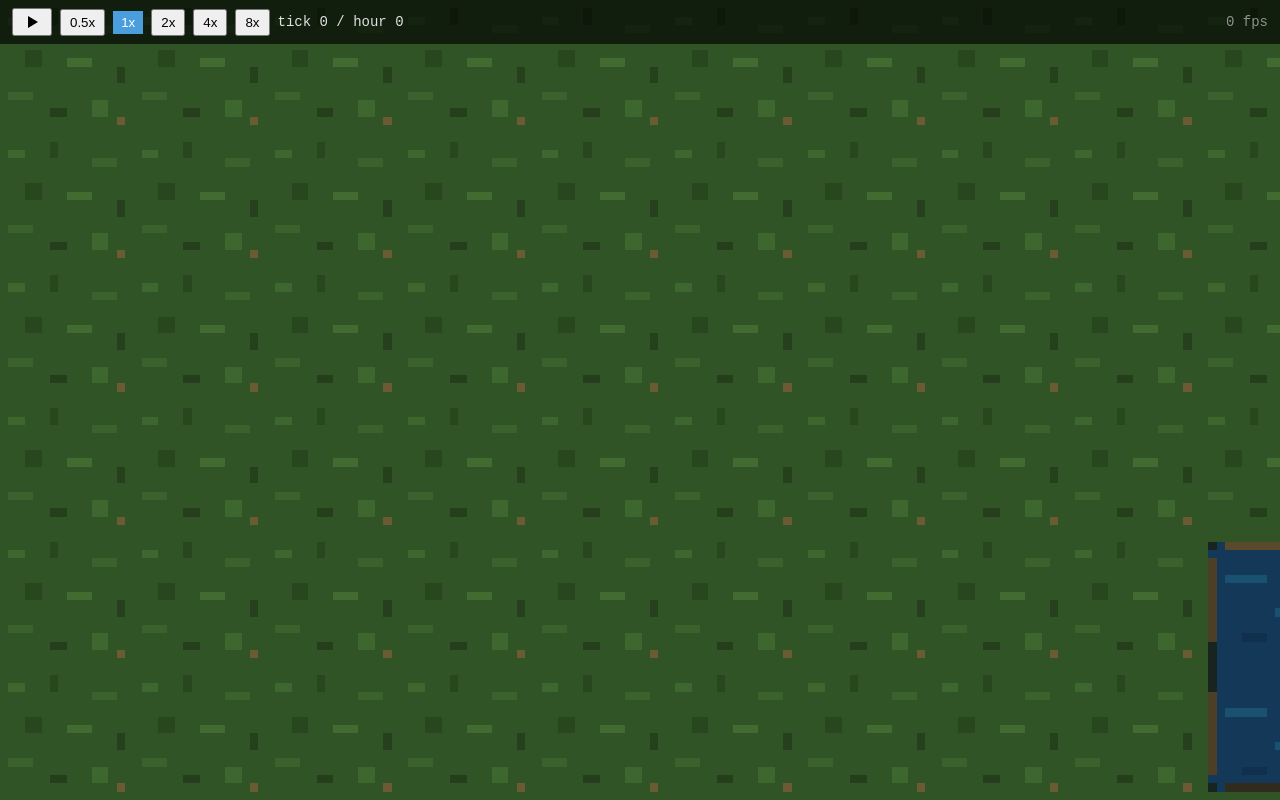
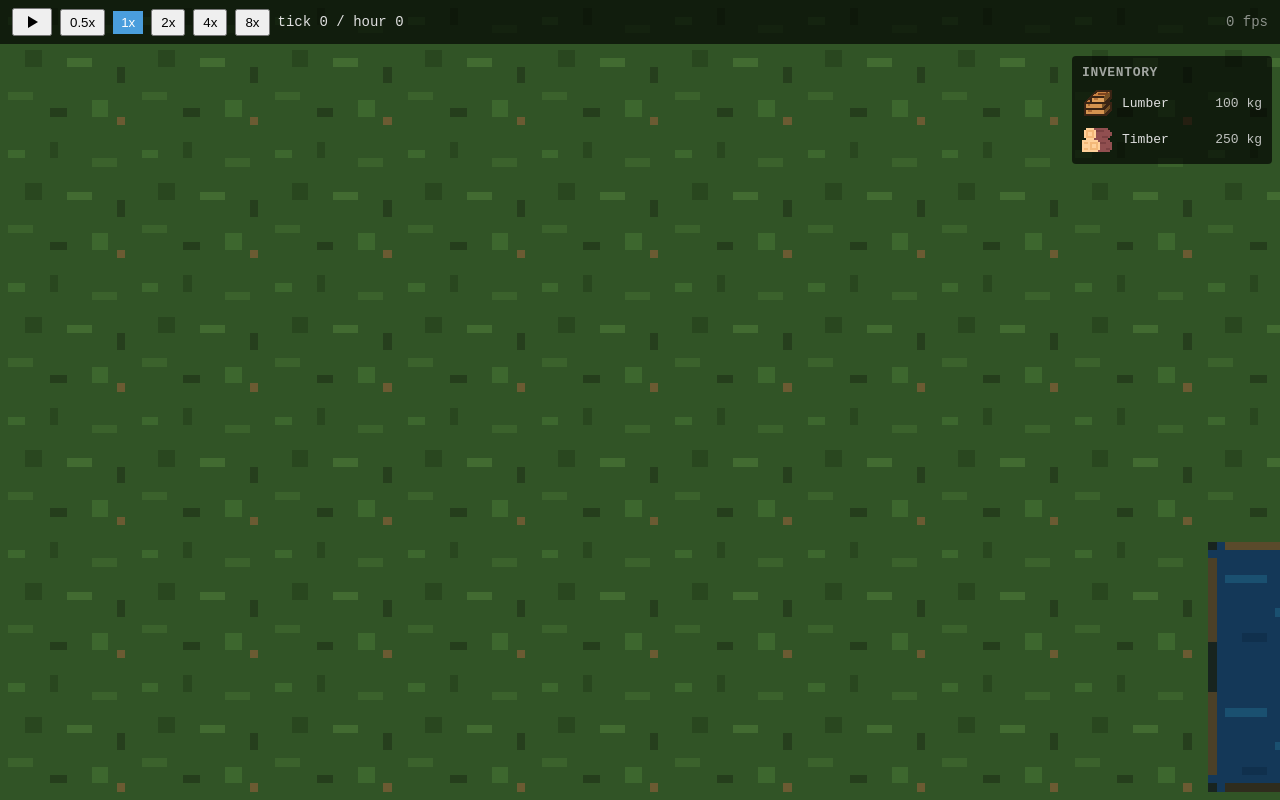
Before and after one commit to triflicacid/energy-game, a website built with Vite: page index.html in a window 1280 px wide. Built offline with nearby package versions, Linux system fonts and the light colour scheme.

Commit message:
Added inventory panel

```diff
--- a/src/application/index.ts
+++ b/src/application/index.ts
@@ -13,6 +13,7 @@ import { loadBundledContent } from "@content/ContentLoader";
 import { buildIndexedCatalog, type IndexedCatalog } from "@content/IndexedCatalog";
 import { createCampaignState, type CampaignState, type ReadonlyCampaignState } from "@simulation/CampaignState";
 import initialCentreMapJson from "@simulation/fixtures/initial-centre-map.json";
+import initialInventoryJson from "@simulation/fixtures/initial-inventory.json";
 
 /** merged event map for the application bus; grows as subsystems are added */
 export type AppEventMap = SimClockEventMap;
@@ -74,6 +75,15 @@ export class Application implements Disposable {
       sites: initialCentreMap.idCounters.sites,
       towns: initialCentreMap.idCounters.towns,
     };
+
+    // Starting inventory is data-driven, same as the centre-map bootstrap above.
+    const initialInventory = initialInventoryJson as { readonly quantities: Readonly<Record<string, number>> };
+    for (const resourceId of Object.keys(initialInventory.quantities)) {
+      if (!this.catalog.getResource(resourceId)) {
+        throw new Error(`initial-inventory.json references unknown resource "${resourceId}"`);
+      }
+    }
+    this.campaignState.inventory = JSON.parse(JSON.stringify(initialInventory)) as CampaignState["inventory"];
   }
 
   /** returns the canvas element this application renders into */
--- a/src/content/fixtures/resources.json
+++ b/src/content/fixtures/resources.json
@@ -20,5 +20,16 @@
     "waste": true,
     "hazardous": false,
     "iconId": "icon-wood-waste"
+  },
+  {
+    "id": "lumber",
+    "category": "organic",
+    "unit": "kg",
+    "storable": true,
+    "importable": true,
+    "renewable": true,
+    "waste": false,
+    "hazardous": false,
+    "iconId": "icon-lumber"
   }
 ]
--- a/src/index.ts
+++ b/src/index.ts
@@ -1,7 +1,7 @@
 import "./style.css";
 import { createApplication } from "@application";
 import { CanvasRenderer } from "@rendering";
-import { UiShell } from "@ui";
+import { UiShell, InventoryPanel } from "@ui";
 
 const canvas = document.getElementById("game-canvas");
 const uiRoot = document.getElementById("ui-root");
@@ -16,4 +16,5 @@ if (!(uiRoot instanceof HTMLElement)) {
 const app = createApplication(canvas, uiRoot);
 new CanvasRenderer(app);
 new UiShell(app);
+new InventoryPanel(app);
 app.start();
--- a/src/rendering/index.ts
+++ b/src/rendering/index.ts
@@ -9,6 +9,13 @@ export {
 } from "./ReservoirAutotile";
 
 export { AtlasLoader, type AtlasLoadState, type ImageFactory, type LoadableImage } from "./AtlasLoader";
+export {
+  WORLD_SPRITES,
+  ATLAS_WIDTH,
+  ATLAS_HEIGHT,
+  type WorldSpriteId,
+  type AtlasSpriteDescriptor,
+} from "./generated/world-atlas";
 export { WorldAtlasPainter, MISSING_SPRITE_COLOR } from "./WorldAtlasPainter";
 export { CanvasRenderer, WORLD_ATLAS_URL, CELL_SIZE, MAX_ZOOM, resizeBackingBuffer } from "./CanvasRenderer";
 export { type SceneCell, type WorldScene } from "./WorldScene";
--- /dev/null
+++ b/src/simulation/fixtures/initial-inventory.json
@@ -0,0 +1,6 @@
+{
+  "quantities": {
+    "timber": 250,
+    "lumber": 100
+  }
+}
--- a/src/style.css
+++ b/src/style.css
@@ -67,3 +67,87 @@ html, body {
     margin-left: auto;
     opacity: 0.6;
 }
+
+.dock {
+    position: absolute;
+    top: 48px;
+    bottom: 0;
+    display: flex;
+    flex-direction: column;
+    gap: 8px;
+    padding: 8px;
+    overflow-y: auto;
+    pointer-events: none;
+}
+
+.dock--dock-left {
+    left: 0;
+}
+
+.dock--dock-right {
+    right: 0;
+}
+
+.panel {
+    pointer-events: auto;
+    background: rgba(0, 0, 0, 0.65);
+    color: #e0e0e0;
+    font: 13px/1.4 monospace;
+    border-radius: 4px;
+    padding: 8px 10px;
+    min-width: 200px;
+}
+
+.panel-heading {
+    margin: 0 0 6px;
+    font-size: 13px;
+    text-transform: uppercase;
+    letter-spacing: 0.05em;
+    opacity: 0.7;
+}
+
+.inventory-list {
+    list-style: none;
+    margin: 0;
+    padding: 0;
+    display: flex;
+    flex-direction: column;
+    gap: 4px;
+}
+
+.inventory-row {
+    display: flex;
+    align-items: center;
+    gap: 8px;
+}
+
+.inventory-icon {
+    flex: none;
+    width: 20px;
+    height: 20px;
+    image-rendering: pixelated;
+}
+
+.inventory-icon--missing {
+    display: flex;
+    align-items: center;
+    justify-content: center;
+    background: rgba(220, 60, 60, 0.25);
+    border: 1px dashed #dc3c3c;
+    color: #dc3c3c;
+    font-weight: bold;
+}
+
+.inventory-label {
+    flex: 1 1 auto;
+}
+
+.inventory-qty {
+    flex: none;
+    opacity: 0.85;
+}
+
+.inventory-empty {
+    opacity: 0.6;
+    font-style: italic;
+}
--- /dev/null
+++ b/src/ui/Dock.ts
@@ -0,0 +1,19 @@
+// lazily-created flex-column container for stacking independent HTML panels under #ui-root
+// avoids per-panel pixel-position hacks; each side accumulates panels top-to-bottom
+
+import type { Application } from "@application";
+
+export type DockSide = "dock-left" | "dock-right";
+
+/** returns the dock element for the given side, creating and attaching it on first use */
+export function getDock(app: Application, side: DockSide): HTMLElement {
+  const root = app.getUiRootEl();
+  const existing = root.querySelector<HTMLElement>(`[data-dock="${side}"]`);
+  if (existing) return existing;
+
+  const dock = document.createElement("div");
+  dock.setAttribute("data-dock", side);
+  dock.classList.add("dock", `dock--${side}`);
+  root.appendChild(dock);
+  return dock;
+}
--- /dev/null
+++ b/src/ui/IconResolver.ts
@@ -0,0 +1,30 @@
+// UI-layer icon resolution: crops sprites out of the same world atlas sheet the canvas
+// renderer already loads. There is no second icon-loading pipeline.
+
+import { ATLAS_HEIGHT, ATLAS_WIDTH, WORLD_ATLAS_URL, WORLD_SPRITES, type WorldSpriteId } from "@rendering";
+
+/** CSS background properties that crop one sprite out of the atlas sheet */
+export type ResolvedIconStyle = {
+  readonly backgroundImage: string;
+  readonly backgroundPosition: string;
+  readonly backgroundSize: string;
+  readonly width: string;
+  readonly height: string;
+};
+
+/** narrows a content-defined iconId string to a sprite id known to the world atlas */
+export function hasIcon(iconId: string): iconId is WorldSpriteId {
+  return Object.hasOwn(WORLD_SPRITES, iconId);
+}
+
+/** returns CSS background properties that display the given sprite from the world atlas */
+export function resolveIconStyle(iconId: WorldSpriteId): ResolvedIconStyle {
+  const sprite = WORLD_SPRITES[iconId];
+  return {
+    backgroundImage: `url(${WORLD_ATLAS_URL})`,
+    backgroundPosition: `-${sprite.x}px -${sprite.y}px`,
+    backgroundSize: `${ATLAS_WIDTH}px ${ATLAS_HEIGHT}px`,
+    width: `${sprite.w}px`,
+    height: `${sprite.h}px`,
+  };
+}
--- /dev/null
+++ b/src/ui/InventoryPanel.ts
@@ -0,0 +1,115 @@
+// read-only HTML panel listing the single company-wide inventory
+// reads Application/CampaignState; never mutates simulation state
+
+import type { Application } from "@application";
+import type { ResourceDef } from "@content";
+import type { Disposable } from "@shared/Disposable";
+import { getDock } from "./Dock";
+import { hasIcon, resolveIconStyle } from "./IconResolver";
+
+/** derives a readable placeholder label from a resource id; real localization lands later */
+function placeholderLabel(resourceId: string): string {
+  return resourceId
+    .split("-")
+    .filter((word) => word.length > 0)
+    .map((word) => word.charAt(0).toUpperCase() + word.slice(1))
+    .join(" ");
+}
+
+/** trims float noise for display without implying false precision */
+function formatQuantity(qty: number): string {
+  return (Math.round(qty * 100) / 100).toLocaleString();
+}
+
+/**
+ * read-only company-inventory panel.
+ * lists every resource currently held in non-zero quantity: icon, label, quantity, unit.
+ * updates from `tick:after`, never per-animation-frame polling.
+ */
+export class InventoryPanel implements Disposable {
+  private readonly panel: HTMLElement;
+  private readonly list: HTMLElement;
+  private readonly unsubscribeTick: () => void;
+
+  public constructor(private readonly app: Application) {
+    this.panel = document.createElement("section");
+    this.panel.classList.add("panel", "inventory-panel");
+    this.panel.setAttribute("aria-label", "inventory");
+
+    const heading = document.createElement("h2");
+    heading.classList.add("panel-heading");
+    heading.textContent = "Inventory";
+    this.panel.appendChild(heading);
+
+    this.list = document.createElement("ul");
+    this.list.classList.add("inventory-list");
+    this.panel.appendChild(this.list);
+
+    getDock(app, "dock-right").appendChild(this.panel);
+
+    this.render();
+    this.unsubscribeTick = app.getEvents().subscribe("tick:after", () => {
+      this.render();
+    });
+  }
+
+  /** unsubscribes from clock events and detaches the panel from the DOM */
+  public dispose(): void {
+    this.unsubscribeTick();
+    this.panel.remove();
+  }
+
+  private render(): void {
+    const { quantities } = this.app.getCampaignState().inventory;
+    const catalog = this.app.getCatalog();
+
+    const rows = Object.entries(quantities)
+      .filter(([, qty]) => qty !== 0)
+      .sort(([a], [b]) => a.localeCompare(b));
+
+    this.list.replaceChildren(...rows.map(([resourceId, qty]) => this.buildRow(resourceId, qty, catalog.getResource(resourceId))));
+
+    if (rows.length === 0) {
+      const empty = document.createElement("li");
+      empty.classList.add("inventory-empty");
+      empty.textContent = "No resources in inventory.";
+      this.list.appendChild(empty);
+    }
+  }
+
+  private buildRow(resourceId: string, qty: number, resource: ResourceDef | undefined): HTMLElement {
+    const row = document.createElement("li");
+    row.classList.add("inventory-row");
+    row.appendChild(this.buildIcon(resource));
+
+    const label = document.createElement("span");
+    label.classList.add("inventory-label");
+    label.textContent = placeholderLabel(resource?.id ?? resourceId);
+    row.appendChild(label);
+
+    const qtyEl = document.createElement("span");
+    qtyEl.classList.add("inventory-qty");
+    qtyEl.textContent = resource ? `${formatQuantity(qty)} ${resource.unit}` : formatQuantity(qty);
+    row.appendChild(qtyEl);
+
+    return row;
+  }
+
+  /** returns the icon element for a row: the resolved sprite crop, or a visible placeholder */
+  private buildIcon(resource: ResourceDef | undefined): HTMLElement {
+    const icon = document.createElement("span");
+    icon.classList.add("inventory-icon");
+
+    if (resource !== undefined && hasIcon(resource.iconId)) {
+      Object.assign(icon.style, resolveIconStyle(resource.iconId));
+      icon.setAttribute("role", "img");
+      icon.setAttribute("aria-label", resource.id);
+    } else {
+      icon.classList.add("inventory-icon--missing");
+      icon.setAttribute("role", "img");
+      icon.setAttribute("aria-label", "missing icon");
+      icon.textContent = "?";
+    }
+    return icon;
+  }
+}
--- a/src/ui/index.ts
+++ b/src/ui/index.ts
@@ -7,6 +7,10 @@ import { Keyboard } from "@platform/Keyboard";
 import type { Disposable } from "@shared/Disposable";
 import iconPause from "./icon-pause.svg?raw";
 import iconResume from "./icon-resume.svg?raw";
+
+export { InventoryPanel } from "./InventoryPanel";
+export { getDock, type DockSide } from "./Dock";
+export { hasIcon, resolveIconStyle, type ResolvedIconStyle } from "./IconResolver";
 
 /** returns the first element matching selector under root, or throws if none exists */
 function queryRequired<T extends HTMLElement>(root: ParentNode, selector: string): T {
```
Also changed, not shown: plan/implementation-tasks.md (+2 -0 lines), src/application/Application.spec.ts (+8 -0 lines), src/content/ContentLoader.spec.ts (+3 -1 lines).
